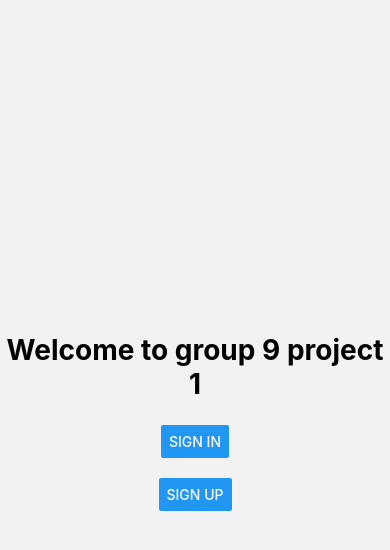
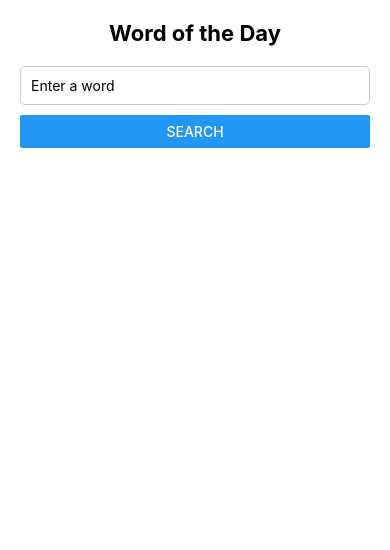
Before and after one commit to JesusG2022/Project-1-cst-438-react-native, a React Native app in the folder my-app/: screen /WordOftheDay in a window 390 px wide. Shown: the top 550 px of the page. Built offline with nearby package versions, Linux system fonts and the light colour scheme.

Commit message:
added Wordoftheday.tsx file, updated App.tsx and narbar.tsx

```diff
--- a/my-app/App.tsx
+++ b/my-app/App.tsx
@@ -7,6 +7,8 @@ import SignUp from './pages/SignUp';
 import Home from './pages/Home';
 import Page1 from './pages/page1';
 import Page2 from './pages/page2';
+import Dictionary from './pages/WordOftheDay';
+import WordOftheDay from './pages/WordOftheDay';
 
 
 const Stack = createStackNavigator();
@@ -21,6 +23,8 @@ export default function App() {
         <Stack.Screen name="Home" component={Home} />
         <Stack.Screen name="Page1" component={Page1} />
         <Stack.Screen name="Page2" component={Page2} />
+        <Stack.Screen name="WordOftheDay" component={WordOftheDay} />
+
       </Stack.Navigator>
       <StatusBar style="auto" />
     </NavigationContainer>
--- a/my-app/components/Narbar.tsx
+++ b/my-app/components/Narbar.tsx
@@ -15,6 +15,9 @@ const Navbar = () => {
       </TouchableOpacity>
       <TouchableOpacity onPress={() => navigation.navigate('Page2')}>
         <Text style={styles.link}>Page 2</Text>
+      </TouchableOpacity>
+      <TouchableOpacity onPress={() => navigation.navigate('WordOftheDay')}>
+        <Text style={styles.link}>Word</Text>
       </TouchableOpacity>
     </View>
   );
--- /dev/null
+++ b/my-app/pages/WordOftheDay.tsx
@@ -0,0 +1,64 @@
+// pages/WordOftheDay.tsx
+import React, { useState } from 'react';
+import { StyleSheet, Text, View, TextInput, Button, ScrollView } from 'react-native';
+
+const WordOftheDay: React.FC = () => {
+  const [word, setWord] = useState('');
+  const [definition, setDefinition] = useState('');
+  const [error, setError] = useState('');
+
+  async function fetchData() {
+    try {
+      if (!word.trim()) {
+        setError('Please enter a word');
+        return;
+      }
+      setError('');
+      setDefinition('Loading...');
+
+      const res = await fetch(`https://api.dictionaryapi.dev/api/v2/entries/en/${word.toLowerCase().trim()}`);
+      if (!res.ok) throw new Error('Could not fetch resource');
+
+      const data = await res.json();
+      const def = data?.[0]?.meanings?.[0]?.definitions?.[0]?.definition ?? 'No definition found';
+      setDefinition(def);
+    } catch (e) {
+      console.error(e);
+      setDefinition('');
+      setError('Word not found or API error');
+    }
+  }
+
+  return (
+    <View style={styles.container}>
+      <Text style={styles.title}>Word of the Day</Text>
+      <TextInput
+        style={styles.input}
+        placeholder="Enter a word"
+        value={word}
+        onChangeText={setWord}
+        autoCapitalize="none"
+        autoCorrect={false}
+      />
+      <Button title="Search" onPress={fetchData} />
+      {error ? <Text style={styles.error}>{error}</Text> : null}
+      <ScrollView style={styles.result}>
+        <Text style={styles.definition}>{definition}</Text>
+      </ScrollView>
+    </View>
+  );
+};
+
+export default WordOftheDay;
+
+const styles = StyleSheet.create({
+  container: { flex: 1, backgroundColor: '#fff', padding: 20, justifyContent: 'center' },
+  title: { fontSize: 22, fontWeight: 'bold', marginBottom: 20, textAlign: 'center' },
+  input: {
+    borderWidth: 1, borderColor: '#ccc', padding: 10, width: '100%',
+    marginBottom: 10, borderRadius: 5,
+  },
+  result: { marginTop: 20, width: '100%' },
+  definition: { fontSize: 18 },
+  error: { color: 'red', marginTop: 10 },
+});
```
